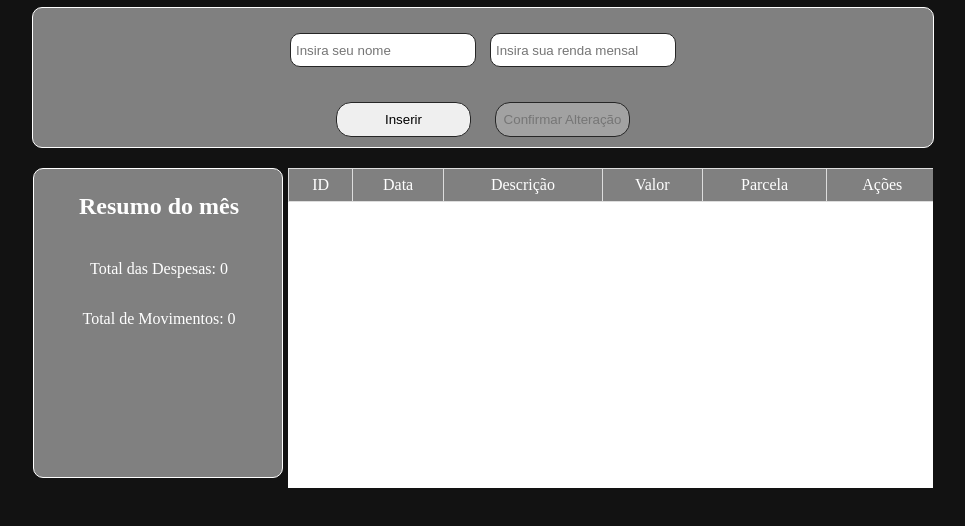
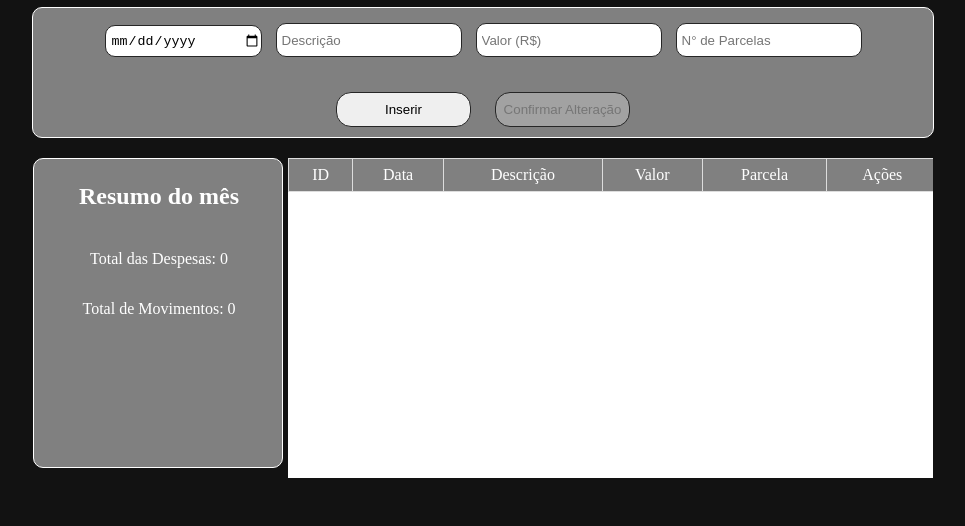
Before and after one commit to Fillipe2/ProjetoPW, a plain HTML site: page index.html in a window 1280 px wide. Shown: the part 154-680 px from the top of the page, without its empty margins (157-1122 px from the left). Drawn offline with Linux system fonts and the light colour scheme.

Commit message:
finalizado

```diff
--- a/assets/css/style.css
+++ b/assets/css/style.css
@@ -45,9 +45,6 @@ h2 {
     background-color: grey;
 }
 
-#dados {
-    margin-top: 10px;
-}
 
 #inputs {
     margin-top: 10px;
--- a/index.html
+++ b/index.html
@@ -25,12 +25,7 @@
         </div>
     </div>
     <div id="input-data">
-        <h2 id="nomeTitular"></h2>
-        <div id="dadosTitular">
-            <input id="nome" class="input-text" placeholder="Insira seu nome" type="text" required />
-            <input id="renda" class="input-text" placeholder="Insira sua renda mensal" type="text" required />
-        </div>
-        <div id="inputs" style="display: none;">
+        <div id="inputs">
             <input id="data" class="input-text" placeholder="Data" type="date" required />
             <input id="descricao" class="input-text" placeholder="Descrição" type="text" required />
             <input id="valor" class="input-text" placeholder="Valor (R$)" type="number" required />
```
